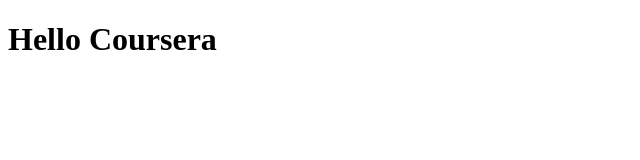
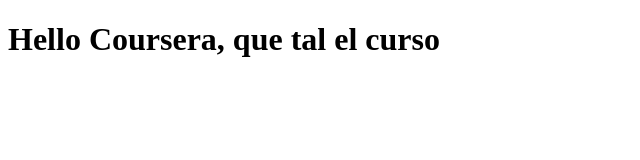
Before and after one commit to DarwinLizama/coursera-test, a plain HTML site: page site/index.html in a window 1280 px wide. Shown: the whole page, without its empty margins (0-640 px from the left). Drawn offline with Linux system fonts and the light colour scheme.

Commit message:
Nueva edicion en nuestra pagina

```diff
--- a/site/index.html
+++ b/site/index.html
@@ -6,7 +6,7 @@
 <body>
 
 
-	<h1> Hello Coursera</h1>
+	<h1> Hello Coursera, que tal el curso</h1>
 
 </body>
 </html>
```
